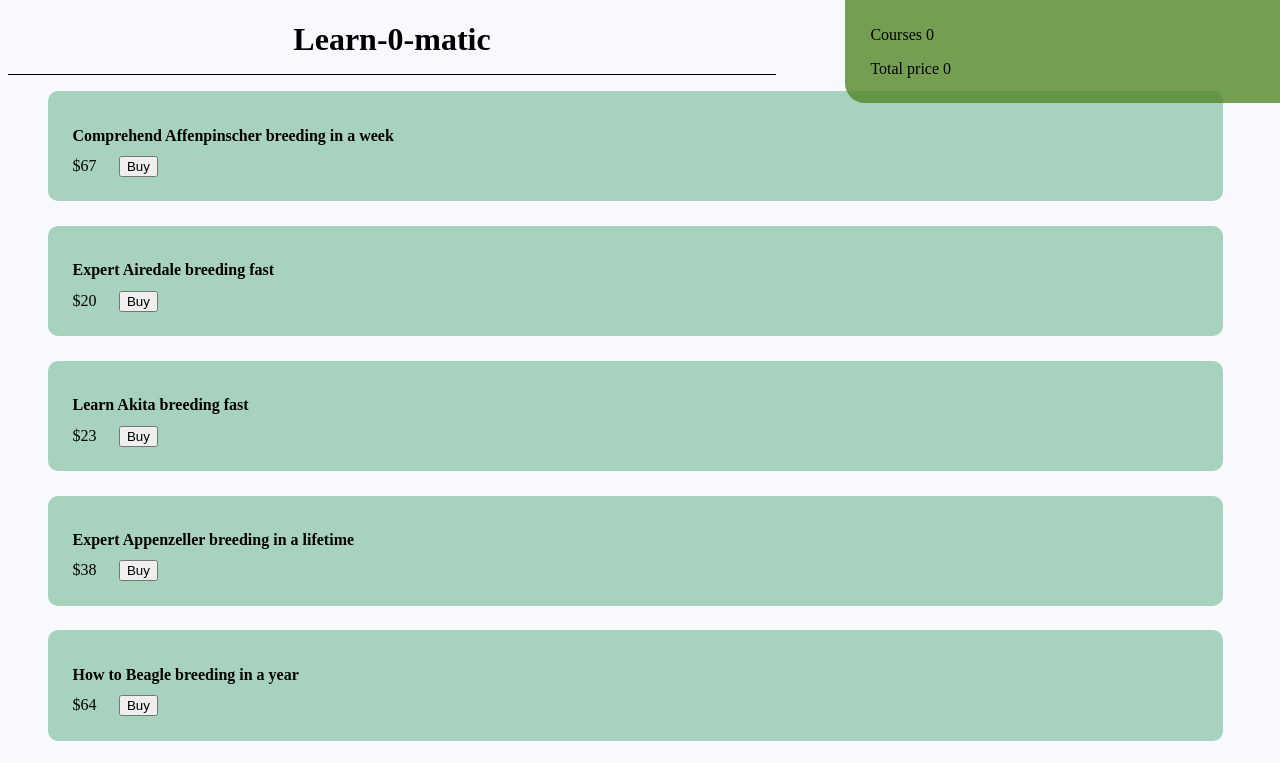
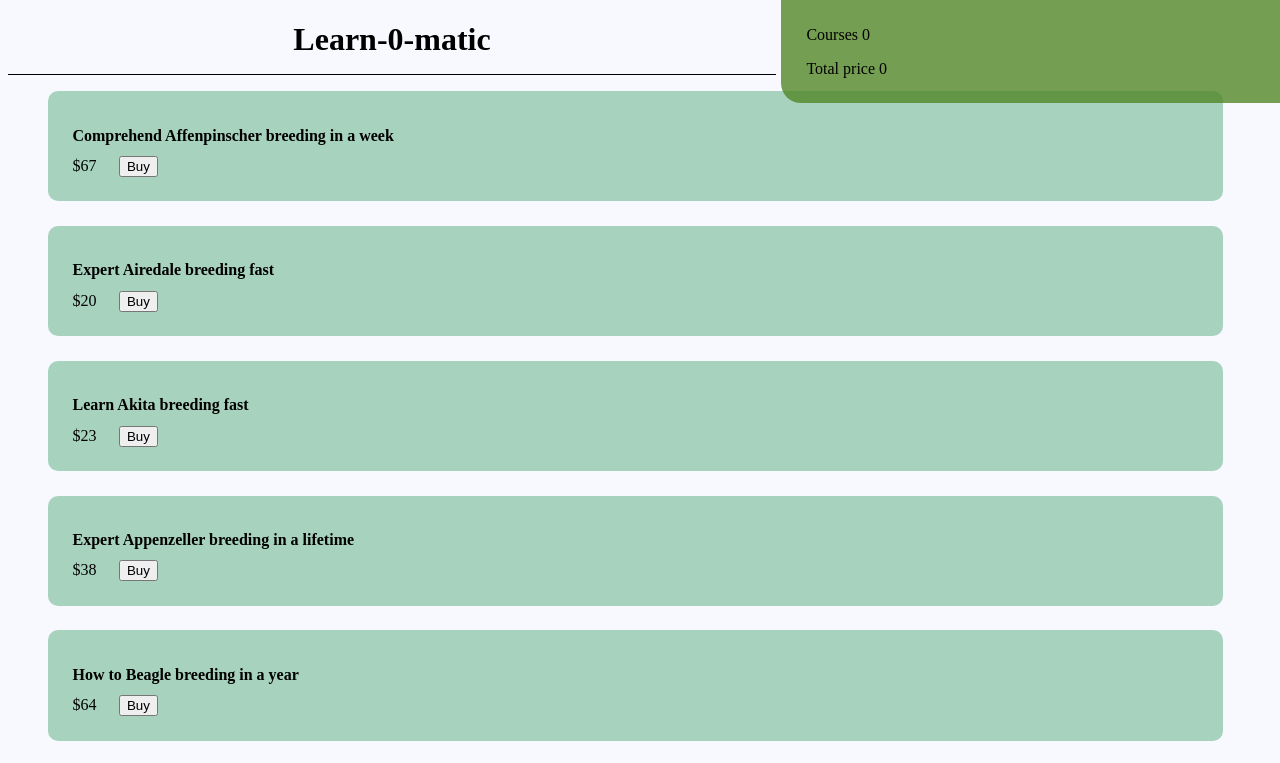
Before and after one commit to criaturaExperimental/react-starter-kit, a React app: page / in a window 1280 px wide. Shown: the top 763 px of the page. Built offline with nearby package versions, Linux system fonts and the light colour scheme.

Commit message:
Tags and styles for removing courses

```diff
--- a/src/components/CheckoutBasket/CheckoutList.jsx
+++ b/src/components/CheckoutBasket/CheckoutList.jsx
@@ -5,7 +5,10 @@ export default function CheckoutList(props) {
   return (
     <ul>
       {  props.courses.map((item, i) =>
-        <li className="fadeIn" key={`${item.title} ${i}`}>{ `${capitalizer(item.title)}: ${item.price}` }</li>
+        <li className="fadeIn" key={`${item.title} ${i}`}>
+          { `${capitalizer(item.title)}: ${item.price}` }
+          <button>X</button>
+        </li>
       )}
     </ul>
   )
--- a/src/sytledComponents/checkout.js
+++ b/src/sytledComponents/checkout.js
@@ -10,7 +10,7 @@ to {
 `;
 
 export const StyledCheckoutBasket = styled.aside`
-  width: 30%;
+  width: 35%;
   position: fixed;
   top: 0;
   right: 0;
@@ -20,4 +20,13 @@ export const StyledCheckoutBasket = styled.aside`
   .fadeIn{
     animation: ${fadeIn} .3s linear;
   }
+  ul{
+    padding-left: 4%;
+    li{
+      list-style: none;
+      button{
+        margin-left: 10px;
+      }
+    }
+  }
 `;
```
